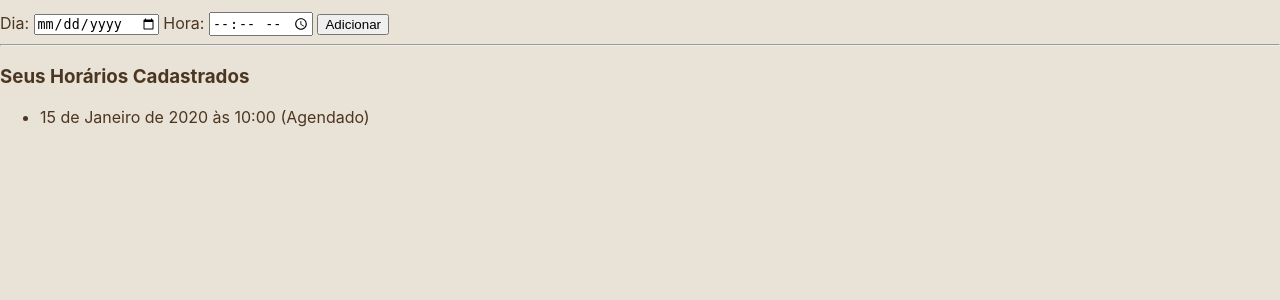
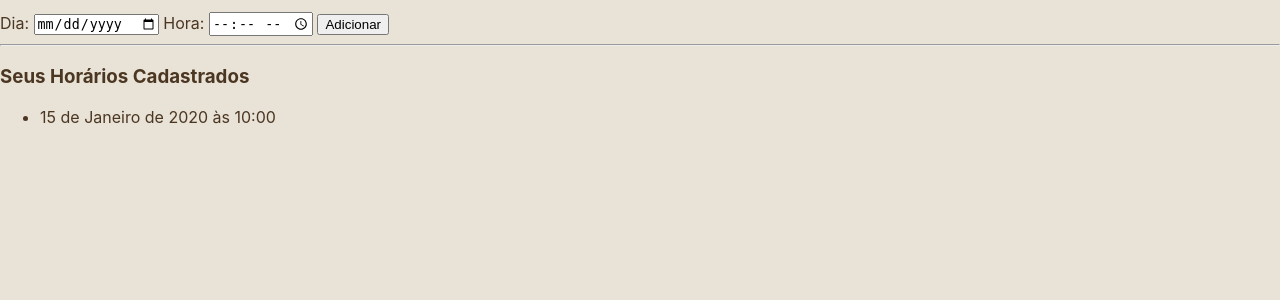
Before and after one commit to celsovssilva/clinica, a Django app: page /principalmedico/ in a window 1280 px wide. Shown: the part 257-557 px from the top of the page. Run offline with Django 5.2, Linux system fonts and the light colour scheme; a user stored in the database is signed in; tables that the repository leaves empty hold one stand-in row (values such as "Sample post").

Commit message:
correção de bugs pt2

```diff
--- a/consultorio/templates/consultorio/principalmedico.html
+++ b/consultorio/templates/consultorio/principalmedico.html
@@ -30,7 +30,7 @@
 <h3>Seus Horários Cadastrados</h3>
 <ul>
     {% for horario in horariosDisponiveis %}
-    <li>{{ horario.dia }} às {{ horario.hora }} {% if not horario.disponivel %}(Agendado){% endif %}</li>
+    <li>{{ horario.dia }} às {{ horario.hora }} {% if not horario.disponibilidade %}(Agendado){% endif %}</li>
     {% endfor %}
 </ul>
 
--- a/consultorio/views.py
+++ b/consultorio/views.py
@@ -31,7 +31,7 @@ def principalMedico(request):
 
         if hora2.minute != 0:
             messages.error(request, "Só é permitido cadastrar em hora cheia.")
-        elif Horario.objects.filter(medico=medico, dia=dia, hora=hora2).exists():
+        elif Horario.objects.filter(medico=medico, dia=dia, hora=hora2, disponibilidade=True).exists():
             messages.error(request, "Esse horário já está indisponível.")
         else:
             Horario.objects.create(medico=medico, dia=dia, hora=hora2)
```
